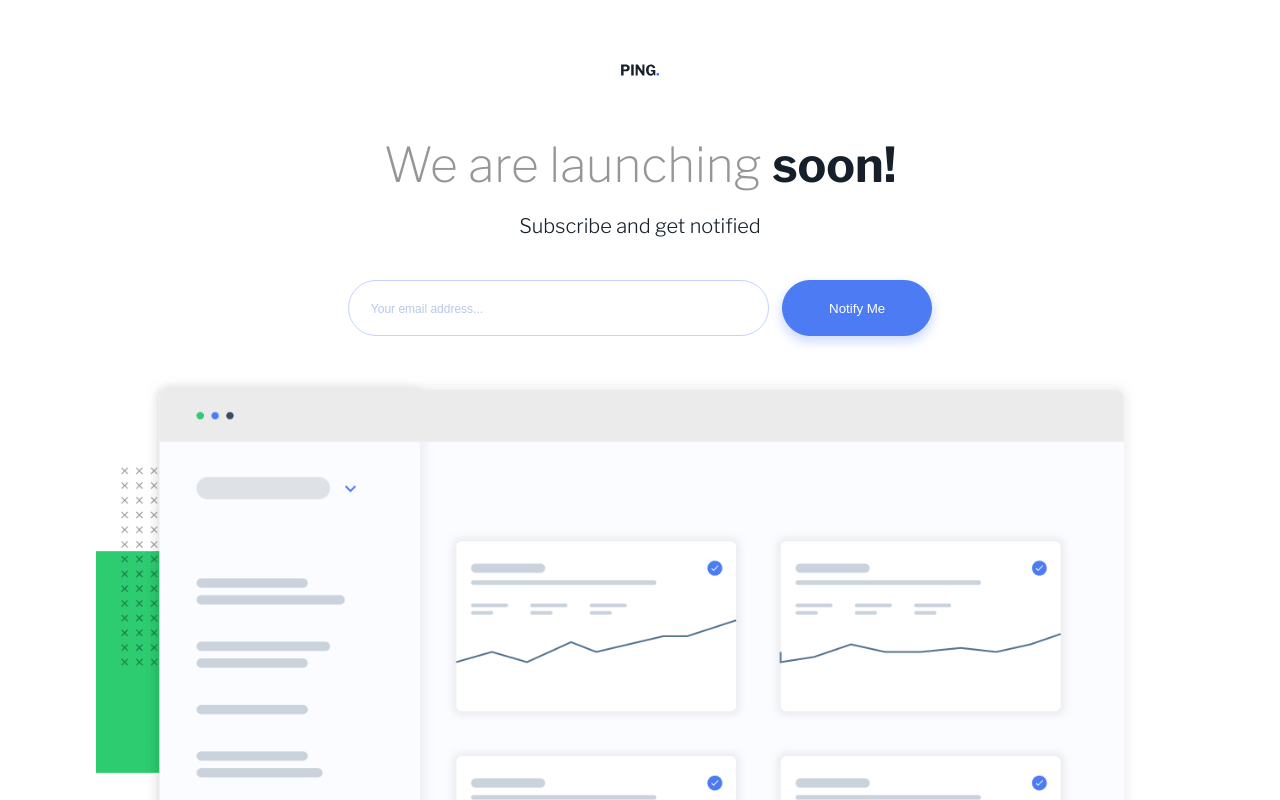
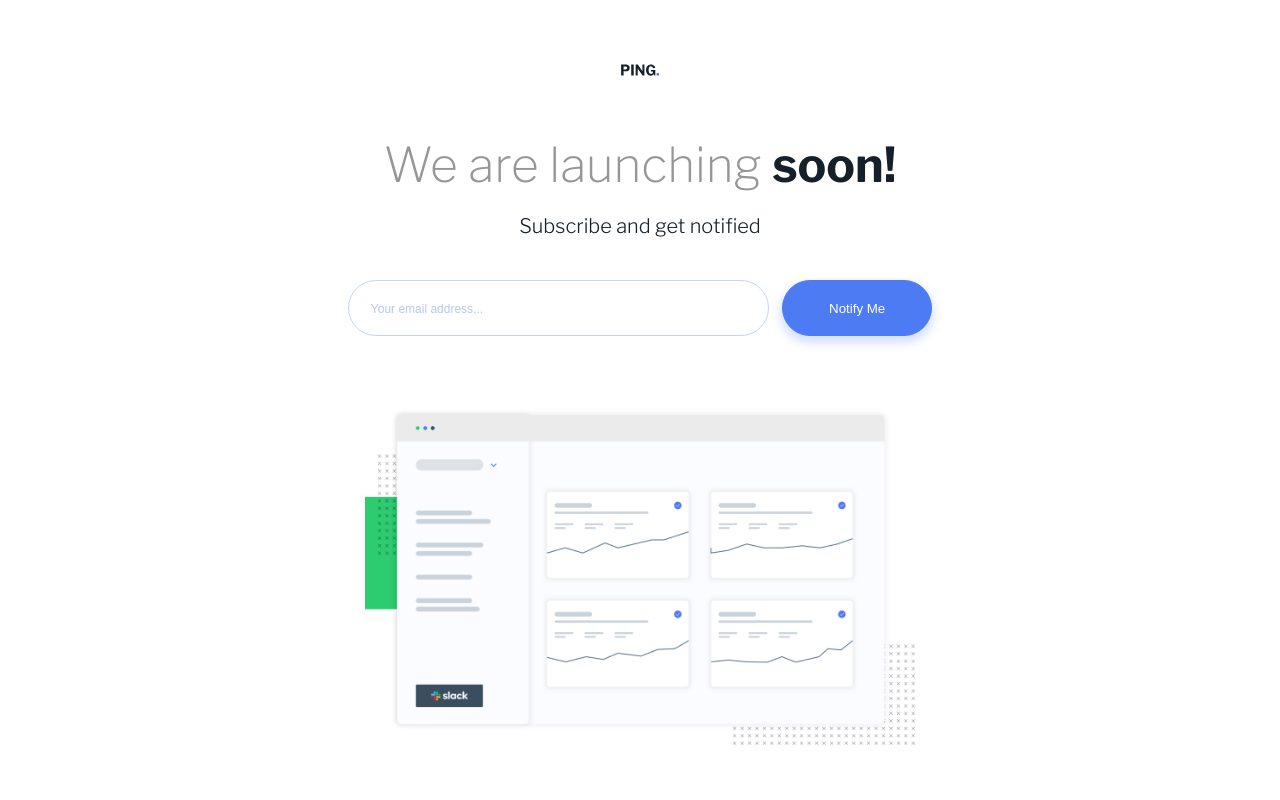
Before and after one commit to ltc870/pingsinglecolumncomingsoon, a React (Vite) app: page / in a window 1280 px wide. Shown: the top 800 px of the page. Built offline with nearby package versions, Linux system fonts and the light colour scheme.

Commit message:
adjusted the size of the image and added margin-bottom to form

```diff
--- a/src/css/styles.css
+++ b/src/css/styles.css
@@ -184,6 +184,7 @@ body {
     display: flex;
     justify-content: center;
     align-items: baseline;
+    margin-bottom: 2em;
   }
 
   .main-input,
@@ -205,6 +206,10 @@ body {
   .main-button {
     width: 150px;
   }
+
+  .image {
+    width: 43%;
+  }
 }
 
 .attribution {
```
